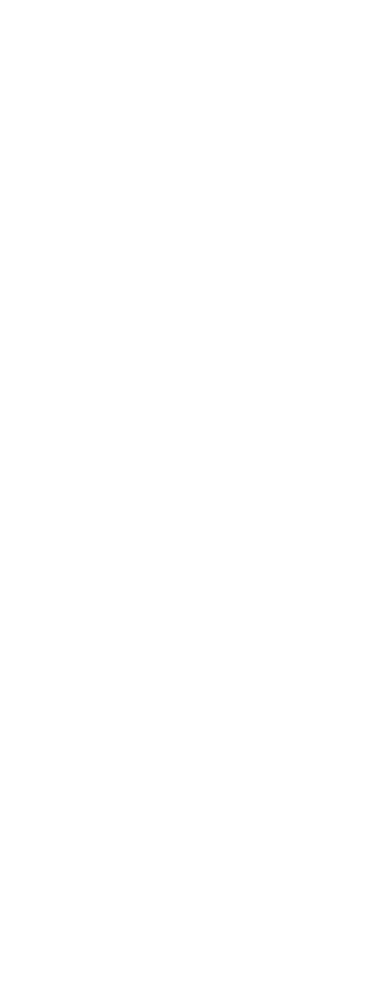
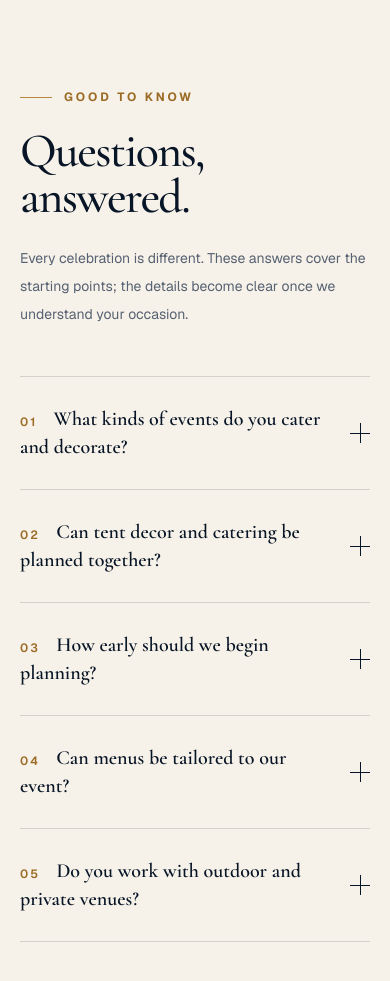
Before and after one commit to tyagitentcaterers-Arpit/tyagi-tent-caterers, a Next.js app: page / in a window 390 px wide. Shown: the part 8120-9101 px from the top of the page. Before the commit the page ends 8113 px from the top, so only its background shows below. Built offline with nearby package versions, Linux system fonts and the light colour scheme; no server answers.

Commit message:
feat: add accessible FAQ section

```diff
--- a/src/app/page.tsx
+++ b/src/app/page.tsx
@@ -1,5 +1,7 @@
 import type { Metadata } from "next";
 
+import { About } from "@/components/sections/about";
+import { FAQ } from "@/components/sections/faq";
 import { Hero } from "@/components/sections/hero";
 import { Portfolio } from "@/components/sections/portfolio";
 import { Process } from "@/components/sections/process";
@@ -21,7 +23,7 @@
       <About />
       <Process />
       <Testimonials />
+      <FAQ />
     </main>
   );
 }
-import { About } from "@/components/sections/about";
--- /dev/null
+++ b/src/components/sections/faq.tsx
@@ -0,0 +1,95 @@
+const faqs = [
+  {
+    question: "What kinds of events do you cater and decorate?",
+    answer:
+      "We create experiences for weddings, family celebrations, social occasions, and corporate events. The scope is shaped around your guest count, venue, and priorities.",
+  },
+  {
+    question: "Can tent decor and catering be planned together?",
+    answer:
+      "Yes. Bringing both together allows the visual setting, guest flow, menu, and service plan to support one another as a cohesive experience.",
+  },
+  {
+    question: "How early should we begin planning?",
+    answer:
+      "Starting early gives the widest choice and the most time to refine details, especially for larger celebrations. Contact us with your preferred date and we will advise on availability.",
+  },
+  {
+    question: "Can menus be tailored to our event?",
+    answer:
+      "Menus are planned around the style of occasion, guest preferences, service format, and practical venue requirements. Specific dietary needs should be discussed during planning.",
+  },
+  {
+    question: "Do you work with outdoor and private venues?",
+    answer:
+      "Venue suitability depends on access, permissions, utilities, weather planning, and event scale. We review these practical details before confirming the recommended setup.",
+  },
+] as const;
+
+export function FAQ() {
+  const schema = {
+    "@context": "https://schema.org",
+    "@type": "FAQPage",
+    mainEntity: faqs.map((faq) => ({
+      "@type": "Question",
+      name: faq.question,
+      acceptedAnswer: { "@type": "Answer", text: faq.answer },
+    })),
+  };
+
+  return (
+    <section
+      id="faq"
+      aria-labelledby="faq-heading"
+      className="bg-[#f7f2e9] py-24 sm:py-32"
+    >
+      <script
+        type="application/ld+json"
+        dangerouslySetInnerHTML={{ __html: JSON.stringify(schema) }}
+      />
+      <div className="mx-auto grid max-w-[90rem] gap-12 px-5 sm:px-8 lg:grid-cols-[0.72fr_1.28fr] lg:gap-20 lg:px-12 xl:px-16">
+        <div>
+          <p className="flex items-center gap-3 text-xs font-bold tracking-[0.24em] text-[#9b6b25] uppercase">
+            <span className="h-px w-8 bg-[#b9883e]" aria-hidden="true" />
+            Good to know
+          </p>
+          <h2
+            id="faq-heading"
+            className="mt-6 font-serif text-5xl leading-[0.95] font-medium tracking-[-0.035em] text-[#071526] sm:text-7xl"
+          >
+            Questions, answered.
+          </h2>
+          <p className="mt-6 max-w-md text-sm leading-7 text-[#566172]">
+            Every celebration is different. These answers cover the starting
+            points; the details become clear once we understand your occasion.
+          </p>
+        </div>
+
+        <div className="border-t border-[#071526]/15">
+          {faqs.map((faq, index) => (
+            <details
+              key={faq.question}
+              className="group border-b border-[#071526]/15 py-1"
+            >
+              <summary className="flex cursor-pointer list-none items-center justify-between gap-5 py-6 text-left font-serif text-xl font-semibold text-[#071526] marker:content-none sm:text-2xl">
+                <span>
+                  <span className="mr-4 align-middle font-sans text-xs tracking-[0.18em] text-[#9b6b25]">
+                    0{index + 1}
+                  </span>
+                  {faq.question}
+                </span>
+                <span
+                  className="relative size-5 shrink-0 before:absolute before:top-1/2 before:h-px before:w-full before:bg-current after:absolute after:left-1/2 after:h-full after:w-px after:bg-current after:transition after:duration-300 group-open:after:rotate-90 group-open:after:opacity-0"
+                  aria-hidden="true"
+                />
+              </summary>
+              <p className="max-w-2xl pb-7 pl-0 text-sm leading-7 text-[#566172] sm:pl-10">
+                {faq.answer}
+              </p>
+            </details>
+          ))}
+        </div>
+      </div>
+    </section>
+  );
+}
```
